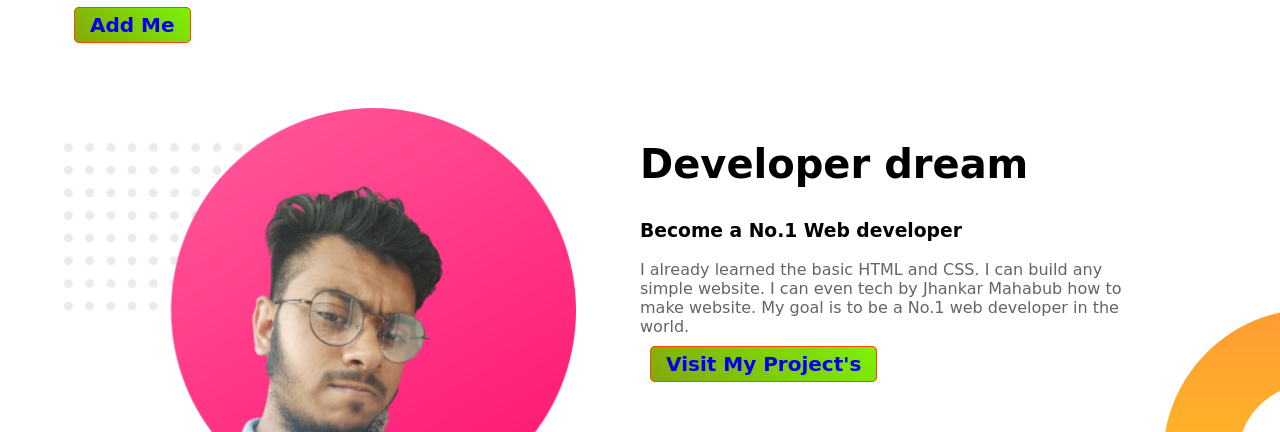
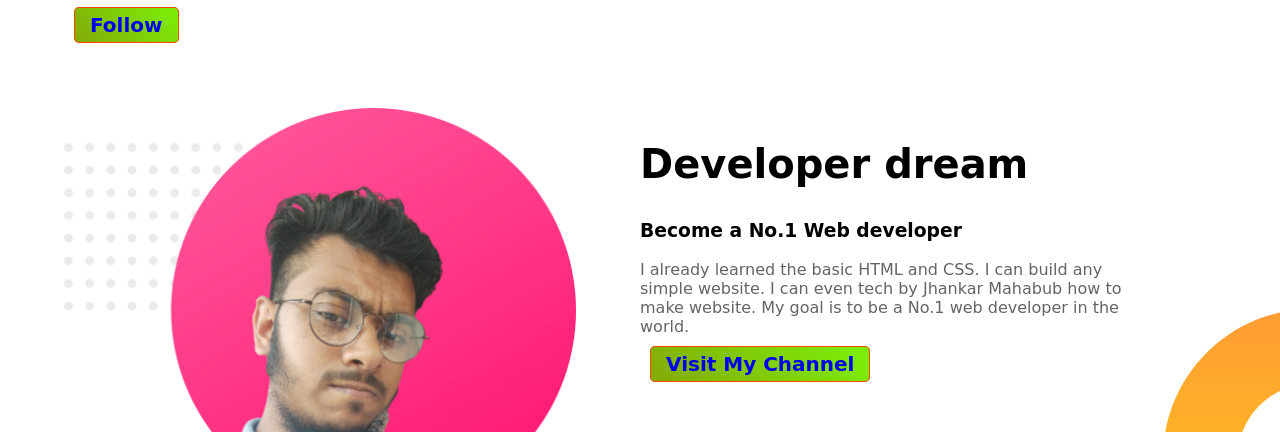
Before and after one commit to Azad5611/Ali-s-Portfolio, a plain HTML site: page index.html in a window 1280 px wide. Shown: the part 592-1024 px from the top of the page. Drawn offline with Linux system fonts and the light colour scheme; a web font is replaced by a local one.

Commit message:
buttons updated

```diff
--- a/index.html
+++ b/index.html
@@ -27,7 +27,7 @@
                 <p>A web developer is a programmer who develops World Wide Web applications using a client–server model. The
                     applications typically use HTML, CSS, and JavaScript in the client, and any general-purpose programming
                     language in the server. HTTP is used for communications between client and server.</p>
-                <a class="link-button" target="_blank" href="https://www.facebook.com/Azad5611?mibextid=ZbWKwL">Add Me</a>
+                <a class="link-button" target="_blank" href="https://www.facebook.com/hotovaga5611/">Follow</a>
             </div>
             <!-- Developer profile added -->
             <div class="half-width">
@@ -47,7 +47,7 @@
     <h3>Become a No.1 Web developer</h3>
     <p>I already learned the basic HTML and CSS. I can build any simple website. I can even tech by Jhankar Mahabub how to make website. My goal is to be a No.1  web developer in the world.</p>
     <!-- developer git repositiry button added -->
-    <a target="_blank" class="link-button" href="https://github.com/Azad5611">Visit My Project's </a>
+    <a target="_blank" class="link-button" href="https://youtube.com/@azada5611">Visit My Channel </a>
             </div>
         </section>
         <section class="experiance-area">
```
